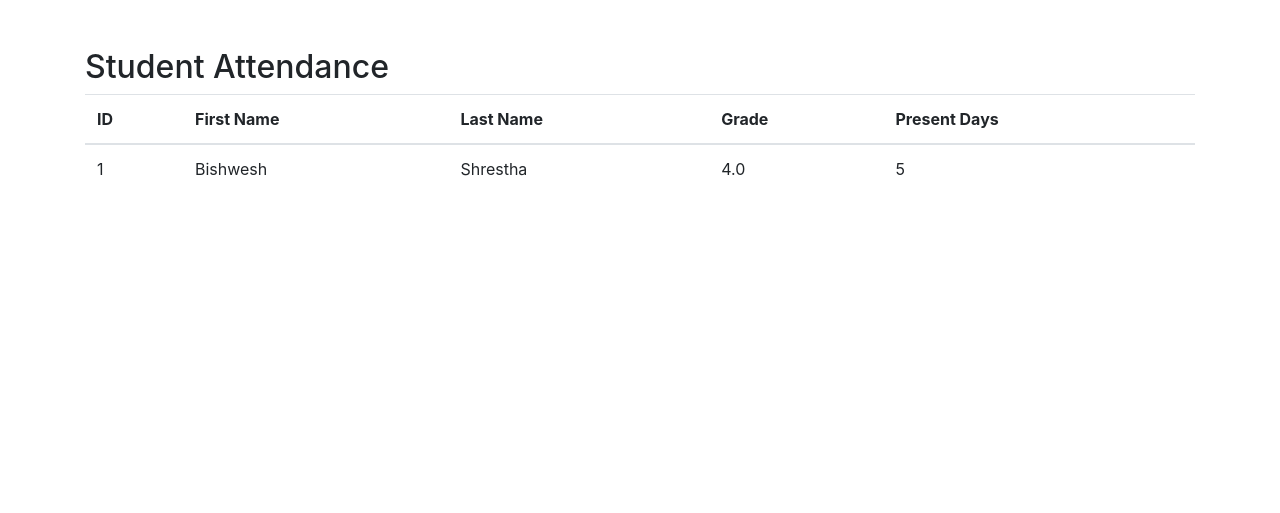
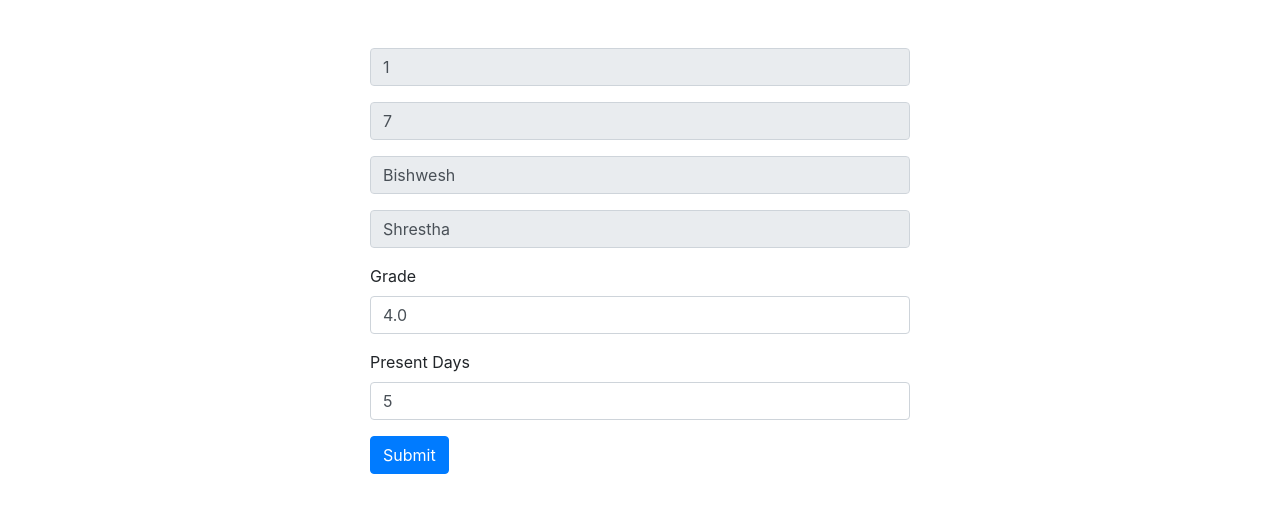
Before and after one commit to unnatimaharjan/KindergardenManagementSystem, a Django app: page /student_profile/?id=7 in a window 1280 px wide. Shown: the part 56-569 px from the top of the page. Run offline with Django 4.2, Linux system fonts and the light colour scheme; a user stored in the database is signed in; data comes from the database, SQL or seed files in the repository; both versions use the stored data as it was after the commit; parts of the project's set-up code (start-up, migrations or seed data) failed here and were passed over; some libraries are stand-ins or nearby versions.

Commit message:
we did something, i don't know what

```diff
--- a/kmsd/models.py
+++ b/kmsd/models.py
@@ -17,4 +17,4 @@ class Student(models.Model):
 class Attendance(models.Model):
     student = models.ForeignKey(Student, on_delete=models.CASCADE)
     present_days = models.IntegerField(default=0)
-    grade = models.IntegerField(default=0)
+    grade = models.FloatField(default=0.00)
--- a/kmsd/views.py
+++ b/kmsd/views.py
@@ -112,5 +112,15 @@ def add_students(request):
 
 
 def student_profile(request):
-    attendances = Attendance.objects.select_related('student').all()
-    return render(request, 'student_profile.html', {'attendances': attendances})
+    if request.method == "GET":
+        student_id = request.GET.get("id")
+        attendance = Attendance.objects.select_related('student').get(student_id=student_id)
+        return render(request, 'student_profile.html', {'attendance': attendance})
+
+    if request.method == "POST":
+        attendance_id = request.POST.get("attendance_id")
+        attendance = Attendance.objects.get(id=attendance_id)
+        attendance.grade = request.POST.get("grade")
+        attendance.present_days = request.POST.get("present_days")
+        attendance.save()
+        return redirect("/")
--- a/templates/base.html
+++ b/templates/base.html
@@ -50,7 +50,8 @@
         </div>
     </div>
 </nav>
-{% block body %}{% endblock %}
+{% block body %}
+{% endblock %}
 <!-- Include Bootstrap JS -->
 <script src="https://code.jquery.com/jquery-3.5.1.slim.min.js"></script>
 <script src="https://cdn.jsdelivr.net/npm/@popperjs/core@2.5.4/dist/umd/popper.min.js"></script>
--- a/templates/home.html
+++ b/templates/home.html
@@ -99,7 +99,7 @@
                                              src="https://img.icons8.com/ios-glyphs/30/filled-trash.png"
                                              alt="filled-trash"/>
                                     </a>
-                                    <a href="/student_profile/?id={{ id }}">
+                                    <a href="/student_profile/?id={{ student.id }}">
                                         <img width="20" height="20"
                                              src="https://img.icons8.com/pastel-glyph/64/loop.png"
                                              alt="loop"/>
--- a/templates/student_profile.html
+++ b/templates/student_profile.html
@@ -1,38 +1,39 @@
 {% extends "base.html" %}
 {% block body %}
     <div class="container mt-5">
-        <h2>Student Attendance</h2>
-        <table class="table">
-            <thead>
-            <tr>
-                <th>ID</th>
-                <th>First Name</th>
-                <th>Last Name</th>
-                <th>Grade</th>
-                <th>Present Days</th>
-            </tr>
-            </thead>
-            <tbody>
-            {% for attendance in attendances %}
-                <tr>
-                    <td>{{ attendance.id }}</td>
-                    <td>{{ attendance.student.first_name }}</td>
-                    <td>{{ attendance.student.last_name }}</td>
-                    <td>{{ attendance.grade }}</td>
-                    <td>{{ attendance.present_days }}</td>
-                </tr>
-            {% endfor %}
-            </tbody>
-        </table>
+        <div class="row">
+            <div class="col-md-6 offset-md-3">
+                <form action="/student_profile/" method="POST">
+                    {% csrf_token %}
+                    <div class="form-group">
+                        <input type="text" class="form-control" id="ID" name="attendance_id"
+                               value="{{ attendance.id }}" readonly>
+                    </div>
+                    <div class="form-group">
+                        <input type="text" class="form-control" id="ID" name="student_id"
+                               value="{{ attendance.student_id }}" readonly>
+                    </div>
+                    <div class="form-group">
+                        <input type="text" class="form-control" id="firstName" name="first_name"
+                               placeholder="Enter First Name" value="{{ attendance.student.first_name }}" readonly>
+                    </div>
+                    <div class="form-group">
+                        <input type="text" class="form-control" id="lastName" name="last_name"
+                               placeholder="Enter Last Name" value="{{ attendance.student.last_name }}" readonly>
+                    </div>
+                    <div class="form-group">
+                        <label>Grade</label>
+                        <input type="number" class="form-control" id="email" name="grade"
+                               placeholder="Grade" value={{ attendance.grade }}>
+                    </div>
+                    <div class="form-group">
+                        <label>Present Days</label>
+                        <input type="number" class="form-control" id="email" name="present_days"
+                               placeholder="Enter Email" value={{ attendance.present_days }}>
+                    </div>
+                    <button type="submit" class="btn btn-primary">Submit</button>
+                </form>
+            </div>
+        </div>
     </div>
-    <script src="https://code.jquery.com/jquery-3.5.1.min.js"></script>
-    <script>
-        $(document).ready(function () {
-            $('.datetime').each(function () {
-                var milliseconds = parseInt($(this).text());
-                var date = new Date(milliseconds);
-                $(this).text(date.toLocaleString());
-            });
-        });
-    </script>
 {% endblock %}
```
Also changed, not shown: db.sqlite3, kmsd/migrations/0005_alter_attendance_grade.py (added).
